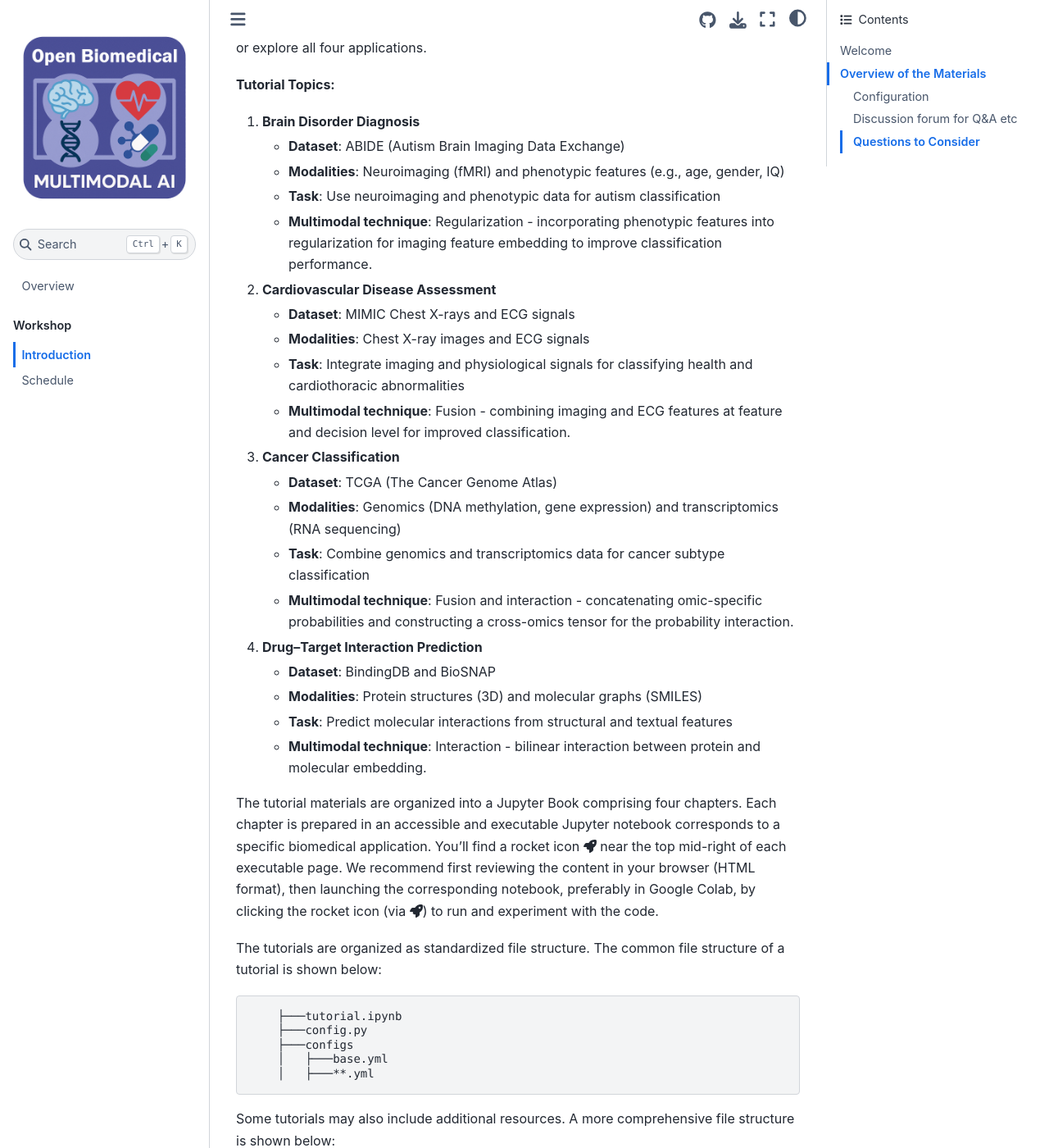
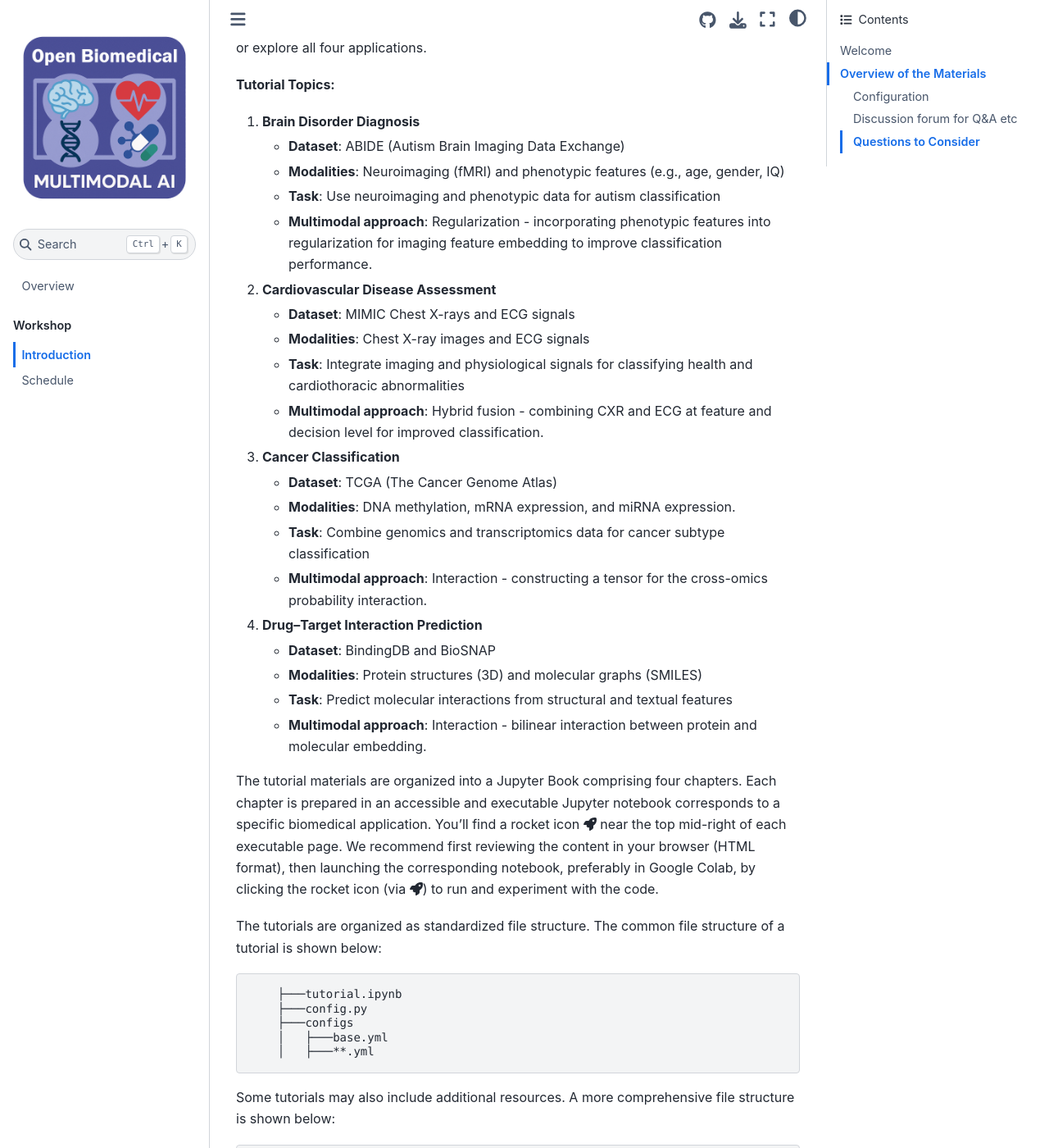
Before and after one commit to pykale/mmai-tutorials, a Jupyter Book: the page built from workshop/intro.md, in a window 1280 px wide and 1400 px high, scrolled down 913 px. Shown: the whole window at 82% size. Built offline with Jupyter Book 1.0.4 settings and Sphinx 7.4.7 and the Sphinx Book theme 1.1.4, drawn with Linux system fonts in a browser that asks for light colours; pages that are not in the unit, such as notebooks, are missing from menus; some of the changed text lies outside the part shown.

Commit message:
update intro sections for brain, heart, and cancer tutorials

```diff
--- a/workshop/intro.md
+++ b/workshop/intro.md
@@ -6,7 +6,7 @@
 
 This workshop offers practical, hands-on tutorials in **open biomedical multimodal AI research**, introducing machine learning techniques for leveraging multimodal data in biomedical applications. It brings together three core themes:
 
-1. **Foundational skills in multimodal learning**: Developing knowledge and practical skills in multimodal AI for biomedical applications. Specifically, three techniques, **regularization**, **fusion**, and **interaction**, to leverage multimodal data are covered in the tutorials.
+1. **Foundational skills in multimodal learning**: Developing knowledge and practical skills in multimodal AI for biomedical applications. Specifically, three approaches, **regularization**, **hybrid fusion**, and **interaction**, to leverage multimodal data are covered in the tutorials.
 2. **Open research**: Enabling impactful and high-quality research through open-access data and code. All tutorials used in this workshop are openly available in the [GitHub repository](https://github.com/pykale/mmai-tutorials).
 3. **Reproducible pipelines with PyKale**: The core machine learning library behind the tutorial of this workshop is [`PyKale`](https://github.com/pykale/pykale), which supports standardized machine learning pipelines and configurable experimentation without extra coding—making AI research more reproducible, reusable, and recyclable.
 
@@ -24,25 +24,25 @@ This workshop covers the tutorials for **four biomedical applications** using th
    - **Dataset**: ABIDE (Autism Brain Imaging Data Exchange)
    - **Modalities**: Neuroimaging (fMRI) and phenotypic features (e.g., age, gender, IQ)
    - **Task**: Use neuroimaging and phenotypic data for autism classification
-   - **Multimodal technique**: Regularization - incorporating phenotypic features into regularization for imaging feature embedding to improve classification performance.
+   - **Multimodal approach**: Regularization - incorporating phenotypic features into regularization for imaging feature embedding to improve classification performance.
 
 2. **Cardiovascular Disease Assessment**
    - **Dataset**: MIMIC Chest X-rays and ECG signals
    - **Modalities**: Chest X-ray images and ECG signals
    - **Task**: Integrate imaging and physiological signals for classifying health and cardiothoracic abnormalities
-   - **Multimodal technique**: Fusion - combining imaging and ECG features at feature and decision level for improved classification.
+   - **Multimodal approach**: Hybrid fusion - combining CXR and ECG at feature and decision level for improved classification.
 
 3. **Cancer Classification**
    - **Dataset**: TCGA (The Cancer Genome Atlas)
-   - **Modalities**: Genomics (DNA methylation, gene expression) and transcriptomics (RNA sequencing)
+   - **Modalities**: DNA methylation, mRNA expression, and miRNA expression.
    - **Task**: Combine genomics and transcriptomics data for cancer subtype classification
-   - **Multimodal technique**: Fusion and interaction - concatenating omic-specific probabilities and constructing a cross-omics tensor for the probability interaction.
+   - **Multimodal approach**: Interaction - constructing a tensor for the cross-omics probability interaction.
 
 4. **Drug–Target Interaction Prediction**
    - **Dataset**: BindingDB and BioSNAP
    - **Modalities**: Protein structures (3D) and molecular graphs (SMILES)
    - **Task**: Predict molecular interactions from structural and textual features
-   - **Multimodal technique**: Interaction - bilinear interaction between protein and molecular embedding.
+   - **Multimodal approach**: Interaction - bilinear interaction between protein and molecular embedding.
 
 The tutorial materials are organized into a Jupyter Book comprising four chapters. Each chapter is prepared in an accessible and executable Jupyter notebook corresponds to a specific biomedical application. You’ll find a rocket icon <i class="fas fa-rocket"></i> near the top mid-right of each executable page. We recommend first reviewing the content in your browser (HTML format), then launching the corresponding notebook, preferably in Google Colab, by clicking the rocket icon (via <i class="fas fa-rocket"></i>) to run and experiment with the code.
 
```
Also changed, not shown: 4 other files.
